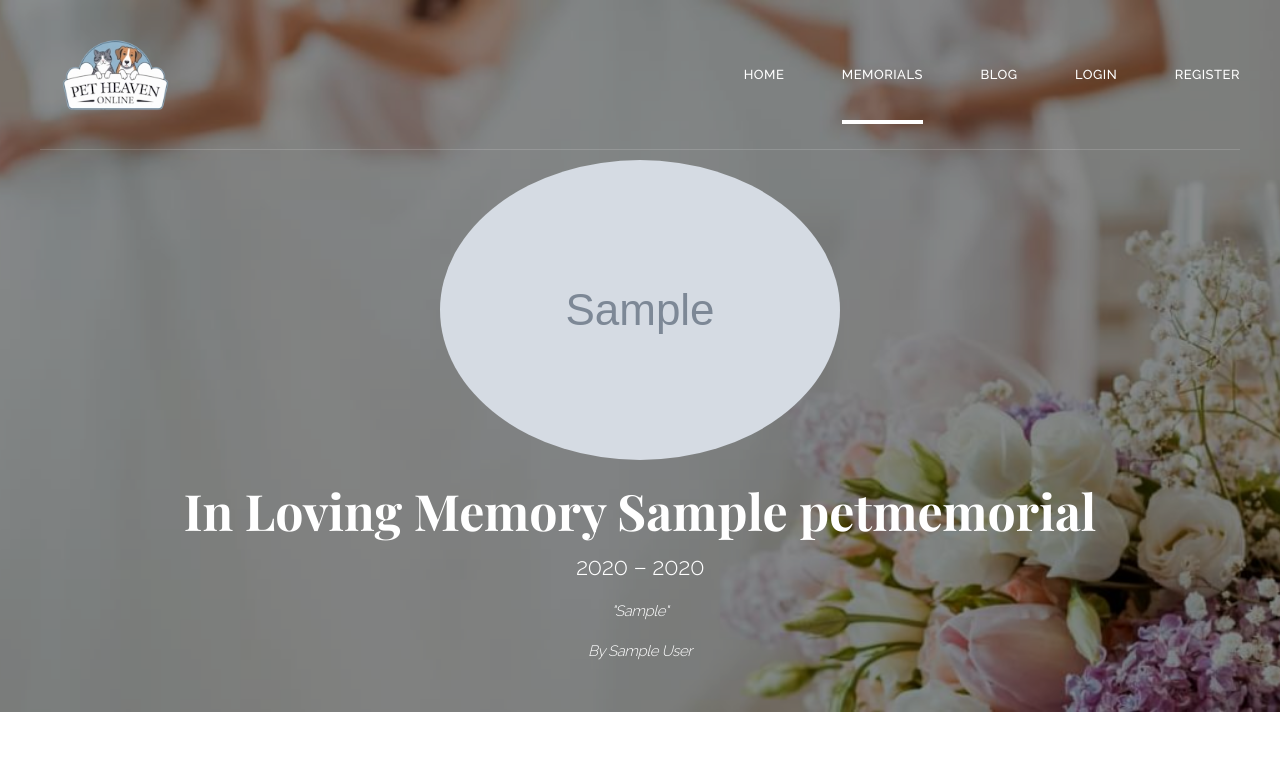
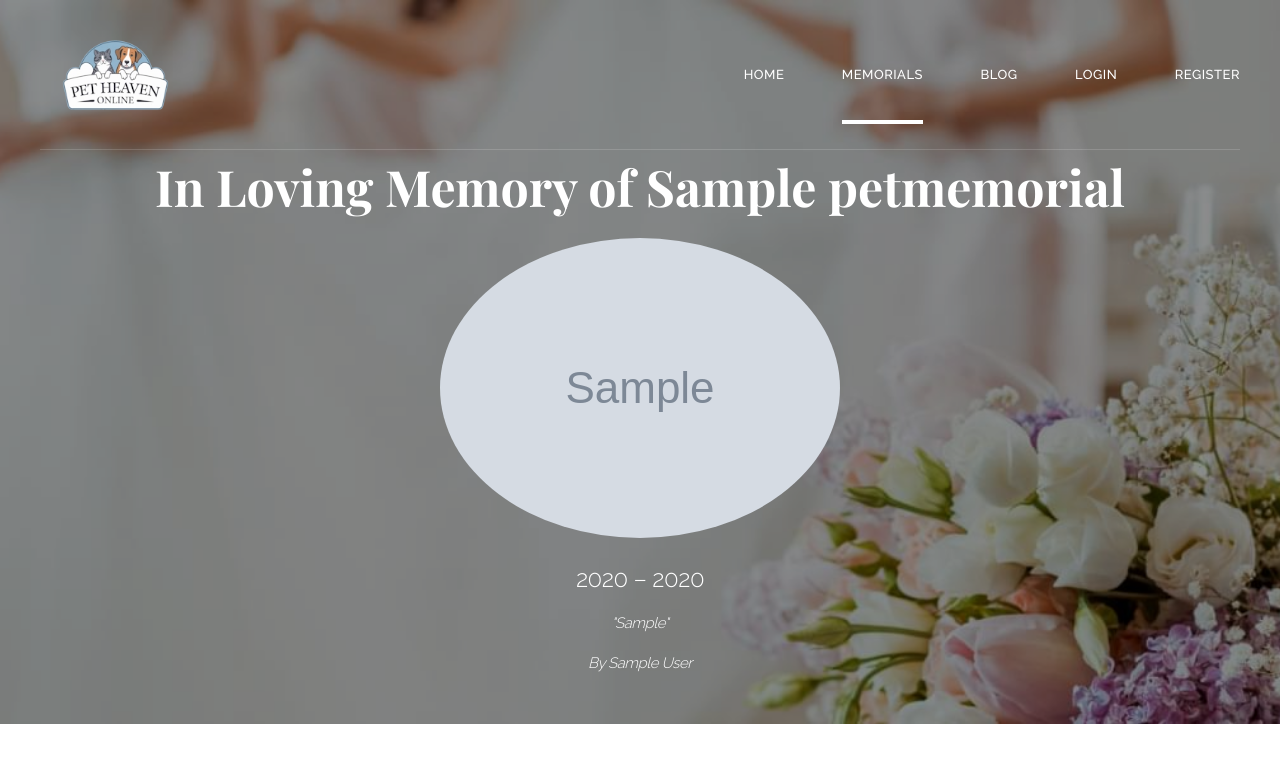
Before and after one commit to jackyfogel/petheavenonline-v2, a Django app: a page that uses petmemorial/templates/petmemorial/memorial.html in a window 1280 px wide. Shown: the top 778 px of the page. Run offline with Django 5.2, Linux system fonts and the light colour scheme; tables that the repository leaves empty hold one stand-in row (values such as "Sample post"); grey boxes marked "Sample" are stand-in pictures; some libraries are stand-ins or nearby versions; some web fonts are replaced.

Commit message:
memorial heading befor photo in memorial.html

```diff
--- a/petmemorial/templates/petmemorial/memorial.html
+++ b/petmemorial/templates/petmemorial/memorial.html
@@ -22,18 +22,17 @@
   "></div>
 
     <!-- Actual content -->
+
     <div class="container text-center position-relative" style="z-index: 2;padding-top:7rem;">
+        <h2 class="breadcrumbs-custom-title mb-4" style="color:#ffffff">In Loving Memory of {{ p.pet_name}}</h2>
         {% if p.photo %}
-          <img
-      src="{{ p.photo.url }}"
+        <img src="{{ p.photo.url }}"
              class="rounded-circle mb-4 img-fluid"
              alt="Pet Photo"
-
-      style="display: block; margin: 0 auto;"
-    />
+             style="display: block; margin: 0 auto;" />
         {% endif %}
 
-    <h2 class="breadcrumbs-custom-title" style="color:#ffffff">In Loving Memory {{ p.pet_name}}</h2>
+
         <p class="lead">{{ p.year_of_birth }} – {{ p.year_of_death }}</p>
         <p class="fst-italic">"{{ p.tribute_quote}}"</p>
         <p class="fst-italic">By {{ p.owner_display_name}}</p>
@@ -45,7 +44,7 @@
     <div class="row mb-5">
       <div class="col-lg-8 mx-auto text-center">
         <h3>{{ p.pet_name }} - A Life Well Lived</h3>
-        <p><strong>Species: {{ p.species }} | Breed:</strong> {{ p.breed}} | <strong>Traits:</strong> Loyal, Gentle, Joyful</p>
+        <p><strong>Species:</strong> {{ p.species }} | {% if p.breed %}Breed: {{ p.breed}} |{% endif %} <strong>Traits:</strong> Loyal, Gentle, Joyful</p>
       </div>
     </div>
 
```
Also changed, not shown: 1 other file. Lines whose indentation alone changed are shown as unchanged.
